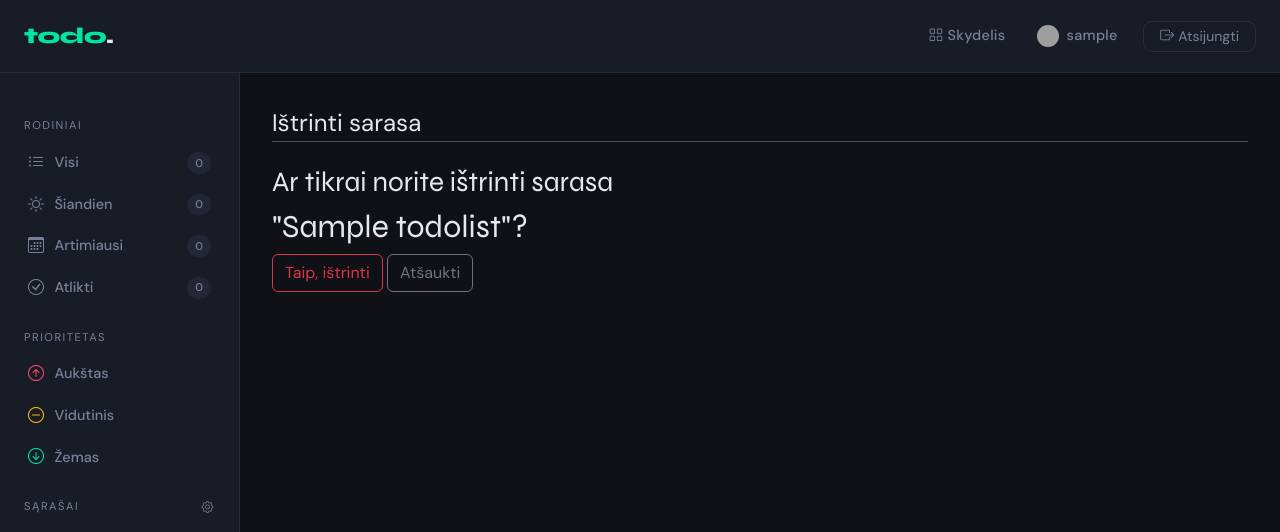
After one commit to Laimonas-Mituzas/ToDo-list-project, a Django app: page /todolist/1/delete in a window 1280 px wide. The commit adds this page. Shown: the top 532 px of the page. Run offline with Django 5.2, Linux system fonts and the light colour scheme; a user stored in the database is signed in; tables that the repository leaves empty hold one stand-in row (values such as "Sample post"); some libraries are stand-ins or nearby versions; grey boxes are pictures that could not be loaded.

Commit message:
+deleteView

```diff
--- a/mysite/todolist/templates/todolist.html
+++ b/mysite/todolist/templates/todolist.html
@@ -131,6 +131,10 @@
   </button>
   <a href="{% url 'index' %}" class="btn btn-ghost px-4 py-2">Atšaukti</a>
 
+  <a href="{% url 'todolist_delete' todolist.pk %}" class="btn btn-ghost px-3 py-2" style="color:var(--danger-soft)">
+          <i class="bi bi-trash me-1"></i>Ištrinti
+        </a>
+
   {% if todo %}
     <div class="ms-auto d-flex gap-2">
       <!-- Toggle complete -->
@@ -145,7 +149,7 @@
         </button>
       </form>
       <!-- Delete -->
-      <form method="post" action="{% url 'todo_delete' todo.pk %}"
+      <form method="post" action="{% url 'todolsit_delete' todolist.pk %}"
             onsubmit="return confirm('Tikrai ištrinti šią užduotį?')">
         {% csrf_token %}
         <button type="submit" class="btn btn-ghost px-3 py-2" style="color:var(--danger-soft)">
--- /dev/null
+++ b/mysite/todolist/templates/todolist_delete.html
@@ -0,0 +1,23 @@
+{% extends "base.html" %}
+{% block title %}{% if todo %}{{ todo.title }}{% else %}Nauja užduotis{% endif %} · todo.{% endblock %}
+
+{% load static %}
+
+
+{% block content %}
+<div class="content-section">
+    <form method="POST">
+        {% csrf_token %}
+        {% load crispy_forms_tags %}
+        <fieldset class="form-group">
+            <legend class="border-bottom mb-4">Ištrinti sarasa</legend>
+            <h3>Ar tikrai norite ištrinti sarasa </h3>
+            <h2>"{{ todolist.title }}"?</h2>
+            <div class="form-group">
+                <button class="btn btn-outline-danger" type="submit">Taip, ištrinti</button>
+                <a class="btn btn-outline-secondary" href="{% url 'todolist' todolist.pk %}">Atšaukti</a>
+            </div>
+        </fieldset>
+    </form>
+</div>
+{% endblock %}
--- a/mysite/todolist/urls.py
+++ b/mysite/todolist/urls.py
@@ -6,6 +6,7 @@ urlpatterns = [
     # path('dashboard/', views.dashboard, name='dashboard'),
     path('todolist/<int:pk>', views.TodolistDetailView.as_view(), name='todolist'),
     path("todolist/create", views.TodolistCreateView.as_view(), name="todolist_create"),
+    path("todolist/<int:pk>/delete", views.TodolistDeleteView.as_view(), name="todolist_delete"),
     path('profile/', views.ProfileUpdateView.as_view(), name='profile'),
 
  ]
--- a/mysite/todolist/views.py
+++ b/mysite/todolist/views.py
@@ -49,6 +49,11 @@ class TodolistCreateView(LoginRequiredMixin, generic.CreateView):
         form.save()
         return super().form_valid(form)
 
+class TodolistDeleteView(LoginRequiredMixin, generic.DeleteView):
+    model = Todolist
+    template_name = 'todolist_delete.html'
+    success_url = reverse_lazy('index')
+
 
 
 class ProfileUpdateView(LoginRequiredMixin, generic.UpdateView):
```
